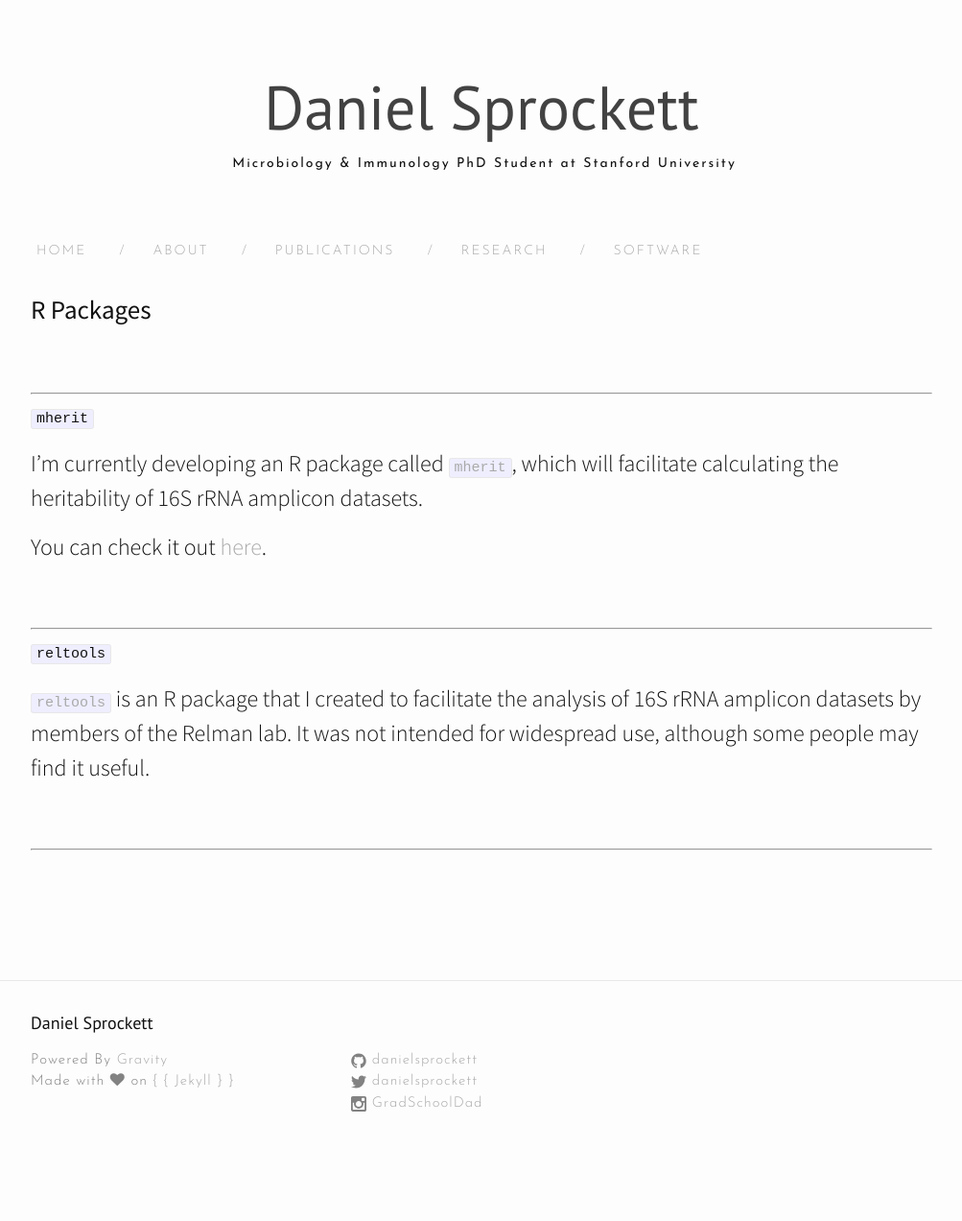
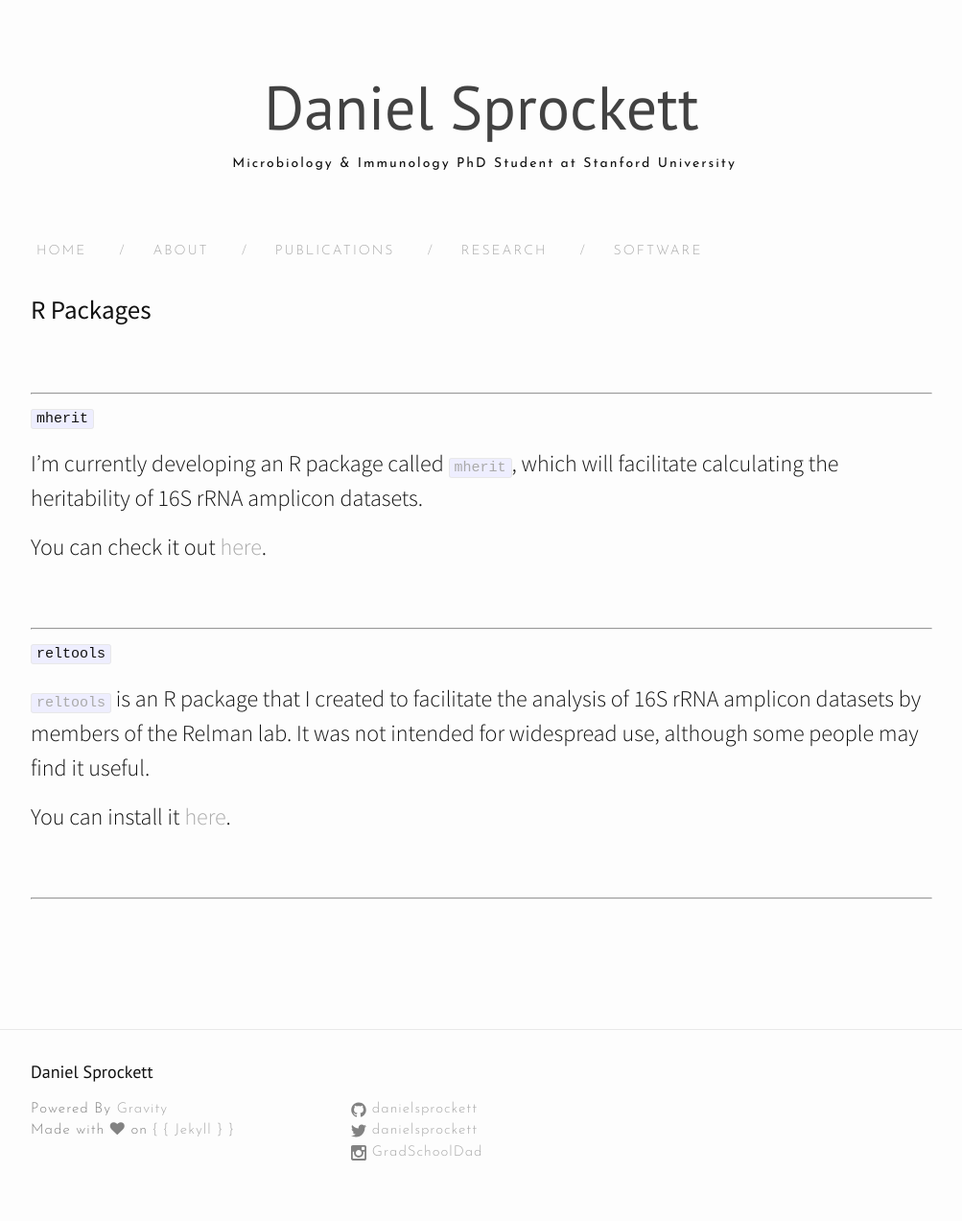
Before and after one commit to DanielSprockett/danielsprockett.github.io, a Jekyll site: the page built from software.md, in a window 1280 px wide. Shown: the whole page at 96% size, without its empty margins (138-1141 px from the left). Built offline with Jekyll 4.4.1, drawn with Linux system fonts in a browser that asks for light colours; nearby versions of some CDN libraries; before the commit the page ends 1221 px from its top, so only the background shows below that.

Commit message:
update links

```diff
--- a/software.md
+++ b/software.md
@@ -26,6 +26,8 @@ You can check it out [here](https://danielsprockett.github.io/mherit/).
 
 [<code>reltools</code>](https://github.com/DanielSprockett/reltools) is an R package that I created to facilitate the analysis of 16S rRNA amplicon datasets by members of the Relman lab. It was not intended for widespread use, although some people may find it useful.
 
+You can install it [here](https://github.com/DanielSprockett/reltools).
+
 &nbsp;
 
 
```
